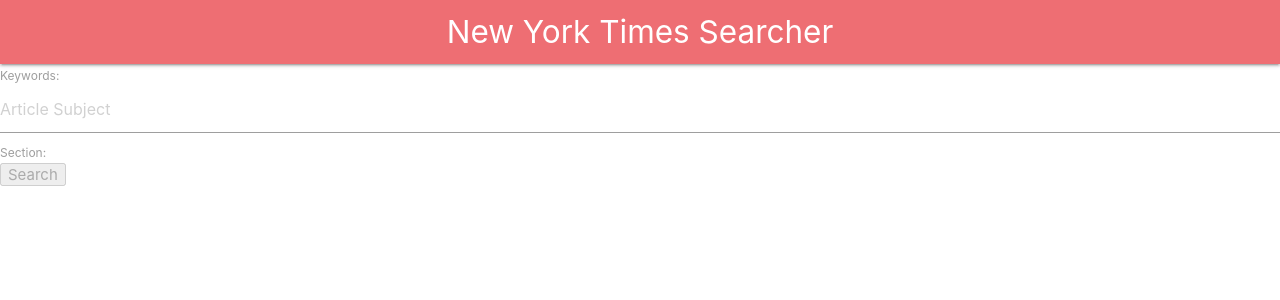
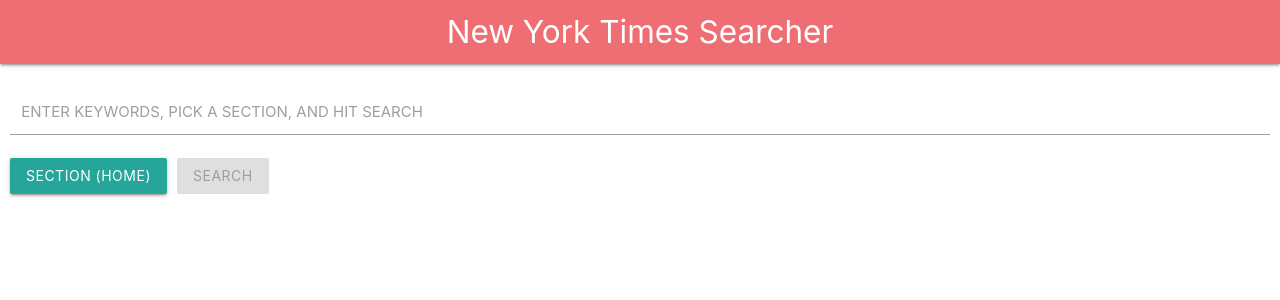
Before and after one commit to jamesgneal/nyt-search, a React (Create React App) app: page / in a window 1280 px wide. Shown: the top 300 px of the page. Built offline with nearby package versions, Linux system fonts and the light colour scheme.

Commit message:
styled form

```diff
--- a/src/App.tsx
+++ b/src/App.tsx
@@ -46,7 +46,7 @@
         handleSubmit={handleSubmit}
         inputValue={keywordsToSearch}
         isSearching={isSearching}
-        selectValue={sectionToSearch}
+        sectionValue={sectionToSearch}
         setKeywords={setKeywordsToSearch}
         setSection={setSectionToSearch}
       />
--- a/src/Components/Form.tsx
+++ b/src/Components/Form.tsx
@@ -1,11 +1,13 @@
-import React, { ChangeEvent, FormEvent } from "react";
+import React, { ChangeEvent } from "react";
+import { TextInput, Dropdown, Button } from "react-materialize";
 import { sections } from "../utils/api";
+import "materialize-css";
 
 interface FormProps {
   handleSubmit: () => void;
   inputValue: string;
   isSearching: boolean;
-  selectValue: string;
+  sectionValue: string;
   setKeywords: (keywords: string) => void;
   setSection: (section: string) => void;
 }
@@ -14,56 +16,62 @@
   handleSubmit,
   inputValue,
   isSearching,
-  selectValue,
+  sectionValue,
   setKeywords,
   setSection,
 }: FormProps) => {
   const handleInputChange = (event: ChangeEvent<HTMLInputElement>) => {
-    event.preventDefault();
     const { value } = event.target;
     setKeywords(value);
   };
-  const handleSelectChange = (event: ChangeEvent<HTMLSelectElement>) => {
-    event.preventDefault();
-    const { value } = event.target;
-    setSection(value);
+  const handleSectionClick = (section: string) => {
+    setSection(section);
   };
-  const handleEventAndSubmit = (event: FormEvent<HTMLFormElement>) => {
-    event.preventDefault();
-    handleSubmit();
-  };
+
   return (
-    <form onSubmit={handleEventAndSubmit} name="search">
-      <label>
-        Keywords:
-        <input
-          name="keywords"
-          onChange={handleInputChange}
-          placeholder="Article Subject"
-          value={inputValue}
-        />
-      </label>
-      <br />
-      <label>
-        Section:
-        <select
-          name="section"
-          onChange={handleSelectChange}
-          value={selectValue}
+    <form name="search" style={{ padding: "10px" }}>
+      <TextInput
+        id="TextInput-4"
+        label="ENTER KEYWORDS, PICK A SECTION, AND HIT SEARCH"
+        onChange={handleInputChange}
+        value={inputValue}
+      />
+      <div style={{ display: "inline-block", marginRight: "10px" }}>
+        <Dropdown
+          id="Dropdown_6"
+          options={{
+            alignment: "left",
+            autoTrigger: true,
+            closeOnClick: true,
+            constrainWidth: true,
+            container: null,
+
+            coverTrigger: true,
+            hover: false,
+            inDuration: 150,
+            outDuration: 250,
+          }}
+          trigger={<Button node="button">{`Section (${sectionValue})`}</Button>}
         >
           {sections.map((section) => (
-            <option value={section} key={section}>
+            <Button
+              flat
+              node="button"
+              waves="light"
+              key={section}
+              onClick={() => handleSectionClick(section)}
+            >
               {section.toUpperCase()}
-            </option>
+            </Button>
           ))}
-        </select>
-      </label>
-      <br />
-      <input
-        type={"submit"}
-        value={"Search"}
+        </Dropdown>
+      </div>
+      <Button
         disabled={inputValue.length === 0 || isSearching}
-      />
+        onClick={handleSubmit}
+      >
+        Search
+      </Button>
     </form>
   );
 };
```
